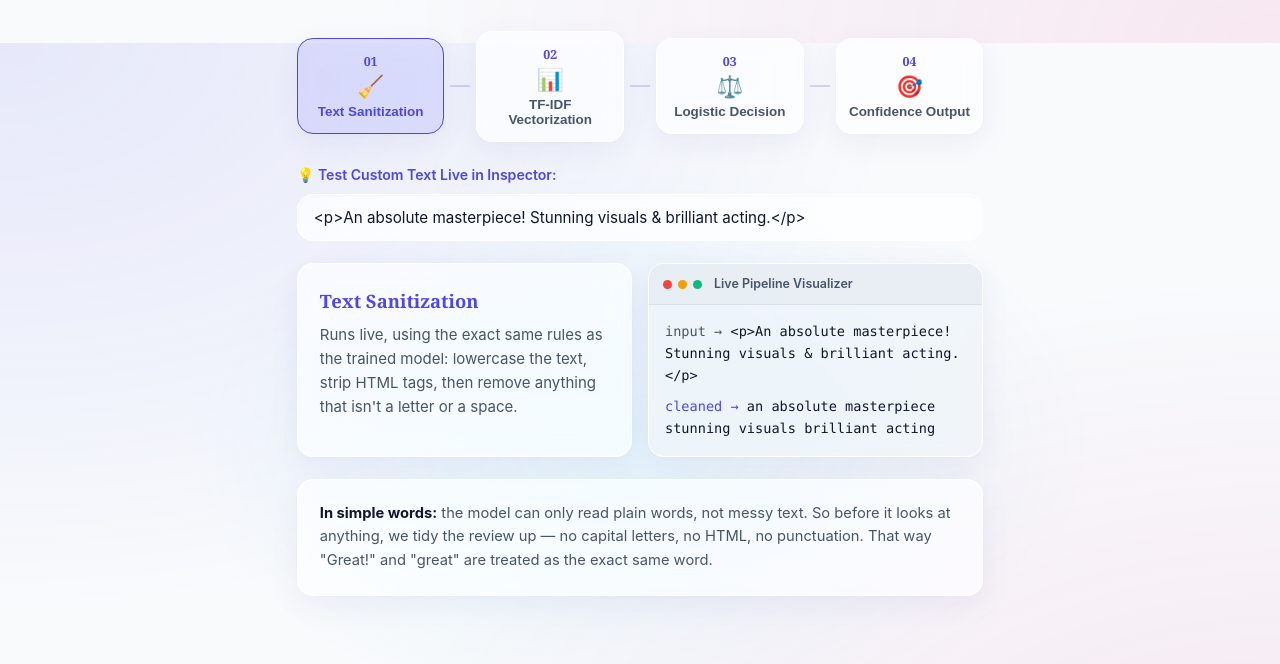
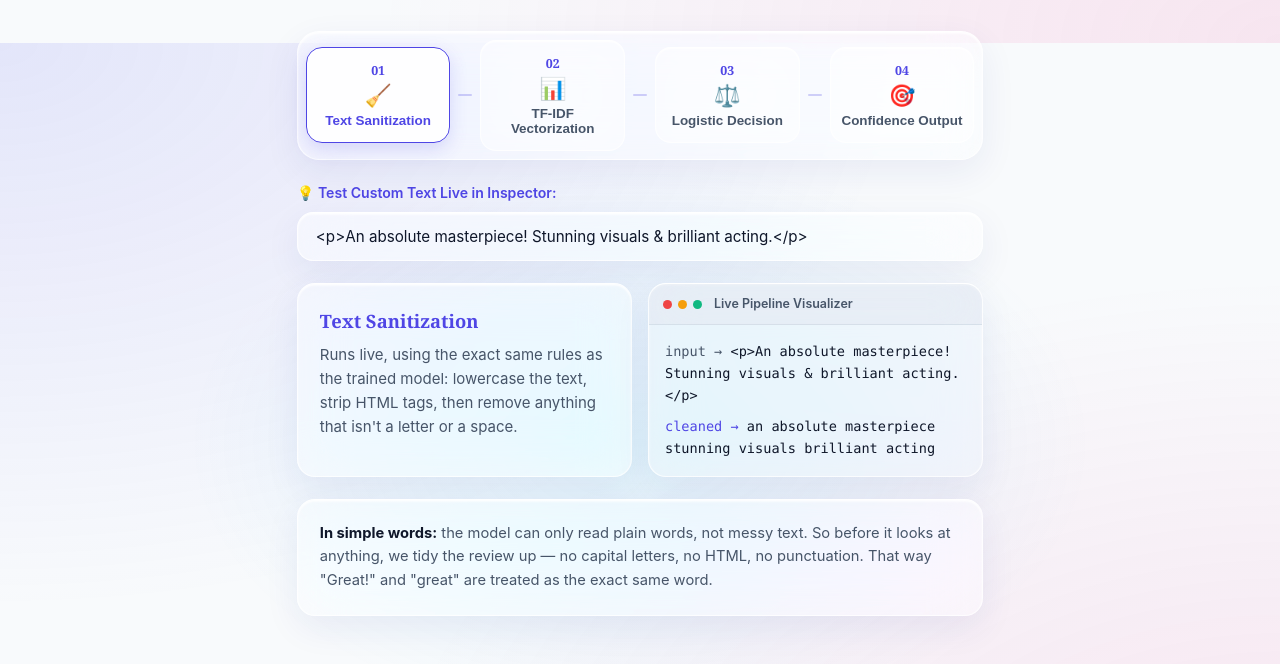
Before and after one commit to parekhmeet033/Sentiment_analysis, a plain HTML site: page index.html in a window 1280 px wide. Shown: the part 757-1421 px from the top of the page. Drawn offline with Linux system fonts and the light colour scheme.

Commit message:
Apply Liquid Glass specular highlights and translucency to all bars and controls

```diff
--- a/style.css
+++ b/style.css
@@ -1,22 +1,22 @@
 :root {
   --bg: #f8fafc;
-  --bg-gradient: radial-gradient(at 0% 0%, rgba(99, 102, 241, 0.12) 0px, transparent 50%),
-                 radial-gradient(at 100% 100%, rgba(236, 72, 153, 0.1) 0px, transparent 50%),
-                 radial-gradient(at 50% 50%, rgba(56, 189, 248, 0.1) 0px, transparent 50%);
-  --bg-alt: rgba(255, 255, 255, 0.65);
-  --panel: rgba(255, 255, 255, 0.75);
-  --glass-blur: blur(16px) saturate(180%);
+  --bg-gradient: radial-gradient(at 0% 0%, rgba(99, 102, 241, 0.14) 0px, transparent 50%),
+                 radial-gradient(at 100% 100%, rgba(236, 72, 153, 0.12) 0px, transparent 50%),
+                 radial-gradient(at 50% 50%, rgba(56, 189, 248, 0.12) 0px, transparent 50%);
+  --bg-alt: rgba(255, 255, 255, 0.42);
+  --panel: rgba(255, 255, 255, 0.52);
+  --glass-blur: blur(24px) saturate(210%);
   --gold: #4f46e5;
   --gold-hover: #4338ca;
-  --gold-soft: rgba(79, 70, 229, 0.12);
+  --gold-soft: rgba(79, 70, 229, 0.15);
   --cream: #0f172a;
   --muted: #475569;
   --positive: #16a34a;
   --negative: #dc2626;
-  --border: rgba(255, 255, 255, 0.85);
-  --border-subtle: rgba(226, 232, 240, 0.8);
-  --shadow: 0 8px 32px 0 rgba(31, 38, 135, 0.06), 0 2px 6px 0 rgba(0, 0, 0, 0.02);
-  --radius: 16px;
+  --border: rgba(255, 255, 255, 0.75);
+  --border-subtle: rgba(226, 232, 240, 0.7);
+  --shadow: inset 0 1.5px 2px 0 rgba(255, 255, 255, 0.95), 0 12px 36px 0 rgba(31, 38, 135, 0.07);
+  --radius: 18px;
 }
 
 * { box-sizing: border-box; }
@@ -51,12 +51,12 @@ h1, h2, h3 {
   align-items: center;
   padding: 14px 28px;
   background: rgba(255, 255, 255, 0.42);
-  backdrop-filter: blur(24px) saturate(210%);
-  -webkit-backdrop-filter: blur(24px) saturate(210%);
+  backdrop-filter: var(--glass-blur);
+  -webkit-backdrop-filter: var(--glass-blur);
   border: 1px solid rgba(255, 255, 255, 0.75);
   border-top: 1.5px solid rgba(255, 255, 255, 0.95);
   border-radius: 20px;
-  box-shadow: inset 0 1px 2px 0 rgba(255, 255, 255, 0.9),
+  box-shadow: inset 0 1.5px 2px 0 rgba(255, 255, 255, 0.95),
               0 12px 36px 0 rgba(31, 38, 135, 0.08),
               0 2px 8px 0 rgba(0, 0, 0, 0.02);
 }
@@ -110,7 +110,7 @@ h1, h2, h3 {
 .subtitle {
   font-size: 1.15rem;
   color: var(--gold);
-  font-weight: 500;
+  font-weight: 600;
   max-width: 560px;
   margin: 0 auto 12px;
 }
@@ -130,14 +130,14 @@ h1, h2, h3 {
   border-radius: var(--radius);
   text-decoration: none;
   font-weight: 600;
-  box-shadow: 0 6px 20px rgba(79, 70, 229, 0.28);
+  box-shadow: 0 6px 20px rgba(79, 70, 229, 0.3);
   transition: transform 0.15s ease, box-shadow 0.15s ease, background 0.15s ease;
 }
 
 .cta-button:hover {
   background: var(--gold-hover);
   transform: translateY(-2px);
-  box-shadow: 0 8px 24px rgba(79, 70, 229, 0.38);
+  box-shadow: 0 8px 24px rgba(79, 70, 229, 0.4);
 }
 
 /* ---------- Pipeline ---------- */
@@ -155,6 +155,7 @@ h1, h2, h3 {
   backdrop-filter: var(--glass-blur);
   -webkit-backdrop-filter: var(--glass-blur);
   border: 1px solid var(--border);
+  border-top: 1.5px solid rgba(255, 255, 255, 0.95);
   border-radius: var(--radius);
   padding: 20px;
   flex: 1 1 180px;
@@ -180,7 +181,7 @@ h1, h2, h3 {
   font-size: 1.4rem;
 }
 
-/* ---------- How It Works (interactive) ---------- */
+/* ---------- How It Works (interactive Liquid Pipeline Bar) ---------- */
 .section-header {
   text-align: center;
   margin-bottom: 34px;
@@ -202,7 +203,15 @@ h1, h2, h3 {
 .pipeline-track {
   display: flex;
   align-items: center;
-  gap: 6px;
+  gap: 8px;
+  padding: 8px;
+  background: rgba(255, 255, 255, 0.35);
+  backdrop-filter: var(--glass-blur);
+  -webkit-backdrop-filter: var(--glass-blur);
+  border: 1px solid var(--border);
+  border-top: 1.5px solid rgba(255, 255, 255, 0.95);
+  border-radius: 22px;
+  box-shadow: var(--shadow);
 }
 
 .pipeline-node {
@@ -211,30 +220,33 @@ h1, h2, h3 {
   flex-direction: column;
   align-items: center;
   gap: 4px;
-  background: var(--bg-alt);
+  background: rgba(255, 255, 255, 0.35);
   backdrop-filter: var(--glass-blur);
   -webkit-backdrop-filter: var(--glass-blur);
-  border: 1px solid var(--border);
-  border-radius: var(--radius);
+  border: 1px solid rgba(255, 255, 255, 0.7);
+  border-top: 1px solid rgba(255, 255, 255, 0.9);
+  border-radius: 16px;
   padding: 14px 8px;
   color: var(--muted);
   cursor: pointer;
-  box-shadow: var(--shadow);
-  transition: border-color 0.15s ease, color 0.15s ease, background 0.15s ease, transform 0.15s ease;
+  box-shadow: inset 0 1px 1px rgba(255, 255, 255, 0.8);
+  transition: border-color 0.15s ease, color 0.15s ease, background 0.15s ease, transform 0.15s ease, box-shadow 0.15s ease;
 }
 
 .pipeline-node:hover {
   border-color: var(--gold);
   color: var(--cream);
-  background: rgba(255, 255, 255, 0.85);
+  background: rgba(255, 255, 255, 0.75);
   transform: translateY(-2px);
+  box-shadow: inset 0 1px 2px rgba(255, 255, 255, 0.95), 0 4px 14px rgba(79, 70, 229, 0.12);
 }
 
 .pipeline-node.active {
-  background: var(--gold-soft);
-  border-color: var(--gold);
+  background: rgba(255, 255, 255, 0.85);
+  border: 1.5px solid var(--gold);
   color: var(--gold);
-  font-weight: 600;
+  font-weight: 700;
+  box-shadow: inset 0 1px 2px rgba(255, 255, 255, 1), 0 6px 18px rgba(79, 70, 229, 0.18);
 }
 
 .step-num {
@@ -255,9 +267,10 @@ h1, h2, h3 {
 }
 
 .track-connector {
-  flex: 0 0 20px;
+  flex: 0 0 14px;
   height: 2px;
-  background: rgba(79, 70, 229, 0.2);
+  background: rgba(79, 70, 229, 0.25);
+  border-radius: 2px;
 }
 
 .sandbox-input-box {
@@ -273,24 +286,25 @@ h1, h2, h3 {
 }
 
 #demo-input {
-  padding: 13px 16px;
+  padding: 14px 18px;
   font-size: 0.95rem;
   font-family: inherit;
   color: var(--cream);
-  background: rgba(255, 255, 255, 0.75);
+  background: rgba(255, 255, 255, 0.45);
   backdrop-filter: var(--glass-blur);
   -webkit-backdrop-filter: var(--glass-blur);
   border: 1px solid var(--border);
-  border-radius: var(--radius);
-  box-shadow: inset 0 1px 3px rgba(0, 0, 0, 0.03);
+  border-top: 1.5px solid rgba(255, 255, 255, 0.95);
+  border-radius: 16px;
+  box-shadow: var(--shadow);
   transition: border-color 0.15s, box-shadow 0.15s, background 0.15s;
 }
 
 #demo-input:focus {
   outline: none;
-  background: rgba(255, 255, 255, 0.92);
+  background: rgba(255, 255, 255, 0.8);
   border-color: var(--gold);
-  box-shadow: 0 0 0 4px rgba(79, 70, 229, 0.15);
+  box-shadow: inset 0 1px 2px rgba(255, 255, 255, 1), 0 0 0 4px rgba(79, 70, 229, 0.18);
 }
 
 .pipeline-display {
@@ -304,6 +318,7 @@ h1, h2, h3 {
   backdrop-filter: var(--glass-blur);
   -webkit-backdrop-filter: var(--glass-blur);
   border: 1px solid var(--border);
+  border-top: 1.5px solid rgba(255, 255, 255, 0.95);
   border-radius: var(--radius);
   padding: 22px;
   box-shadow: var(--shadow);
@@ -340,10 +355,11 @@ h1, h2, h3 {
 }
 
 .xray-preview {
-  background: rgba(241, 245, 249, 0.75);
+  background: rgba(241, 245, 249, 0.55);
   backdrop-filter: var(--glass-blur);
   -webkit-backdrop-filter: var(--glass-blur);
   border: 1px solid var(--border);
+  border-top: 1.5px solid rgba(255, 255, 255, 0.95);
   border-radius: var(--radius);
   overflow: hidden;
   display: flex;
@@ -356,7 +372,9 @@ h1, h2, h3 {
   align-items: center;
   gap: 6px;
   padding: 10px 14px;
-  background: rgba(226, 232, 240, 0.65);
+  background: rgba(226, 232, 240, 0.55);
+  backdrop-filter: var(--glass-blur);
+  -webkit-backdrop-filter: var(--glass-blur);
   border-bottom: 1px solid rgba(203, 213, 225, 0.6);
 }
 
@@ -412,6 +430,7 @@ h1, h2, h3 {
   backdrop-filter: var(--glass-blur);
   -webkit-backdrop-filter: var(--glass-blur);
   border: 1px solid var(--border);
+  border-top: 1.5px solid rgba(255, 255, 255, 0.95);
   border-radius: var(--radius);
   padding: 22px;
   color: var(--muted);
@@ -450,15 +469,16 @@ h1, h2, h3 {
 
 #review-input {
   width: 100%;
-  padding: 16px;
+  padding: 18px;
   font-size: 1rem;
   font-family: inherit;
   color: var(--cream);
-  background: rgba(255, 255, 255, 0.75);
+  background: rgba(255, 255, 255, 0.45);
   backdrop-filter: var(--glass-blur);
   -webkit-backdrop-filter: var(--glass-blur);
   border: 1px solid var(--border);
-  border-radius: var(--radius);
+  border-top: 1.5px solid rgba(255, 255, 255, 0.95);
+  border-radius: 18px;
   box-shadow: var(--shadow);
   resize: vertical;
   transition: border-color 0.15s, box-shadow 0.15s, background 0.15s;
@@ -466,9 +486,9 @@ h1, h2, h3 {
 
 #review-input:focus {
   outline: none;
-  background: rgba(255, 255, 255, 0.92);
+  background: rgba(255, 255, 255, 0.8);
   border-color: var(--gold);
-  box-shadow: 0 0 0 4px rgba(79, 70, 229, 0.15);
+  box-shadow: inset 0 1px 2px rgba(255, 255, 255, 1), 0 0 0 4px rgba(79, 70, 229, 0.18);
 }
 
 #analyze-btn {
@@ -481,14 +501,14 @@ h1, h2, h3 {
   font-size: 1rem;
   font-weight: 600;
   cursor: pointer;
-  box-shadow: 0 6px 20px rgba(79, 70, 229, 0.28);
+  box-shadow: 0 6px 20px rgba(79, 70, 229, 0.3);
   transition: transform 0.15s ease, background 0.15s ease, box-shadow 0.15s ease;
 }
 
 #analyze-btn:hover {
   background: var(--gold-hover);
   transform: translateY(-2px);
-  box-shadow: 0 8px 24px rgba(79, 70, 229, 0.38);
+  box-shadow: 0 8px 24px rgba(79, 70, 229, 0.4);
 }
 
 #analyze-btn:disabled {
@@ -506,6 +526,7 @@ h1, h2, h3 {
   backdrop-filter: var(--glass-blur);
   -webkit-backdrop-filter: var(--glass-blur);
   border: 1px solid var(--border);
+  border-top: 1.5px solid rgba(255, 255, 255, 0.95);
   box-shadow: var(--shadow);
 }
 
@@ -548,6 +569,7 @@ h1, h2, h3 {
   backdrop-filter: var(--glass-blur);
   -webkit-backdrop-filter: var(--glass-blur);
   border: 1px solid var(--border);
+  border-top: 1.5px solid rgba(255, 255, 255, 0.95);
   border-radius: var(--radius);
   padding: 18px;
   color: var(--muted);
@@ -561,9 +583,9 @@ h1, h2, h3 {
 .sample-card:hover {
   border-color: var(--gold);
   color: var(--cream);
-  background: rgba(255, 255, 255, 0.88);
+  background: rgba(255, 255, 255, 0.75);
   transform: translateY(-2px);
-  box-shadow: 0 8px 24px rgba(79, 70, 229, 0.12);
+  box-shadow: inset 0 1px 2px rgba(255, 255, 255, 1), 0 8px 24px rgba(79, 70, 229, 0.15);
 }
 
 /* ---------- Model Info ---------- */
@@ -583,6 +605,7 @@ h1, h2, h3 {
   backdrop-filter: var(--glass-blur);
   -webkit-backdrop-filter: var(--glass-blur);
   border: 1px solid var(--border);
+  border-top: 1.5px solid rgba(255, 255, 255, 0.95);
   border-radius: var(--radius);
   box-shadow: var(--shadow);
 }
```
